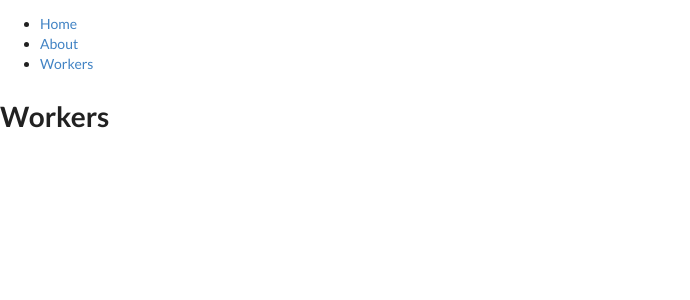
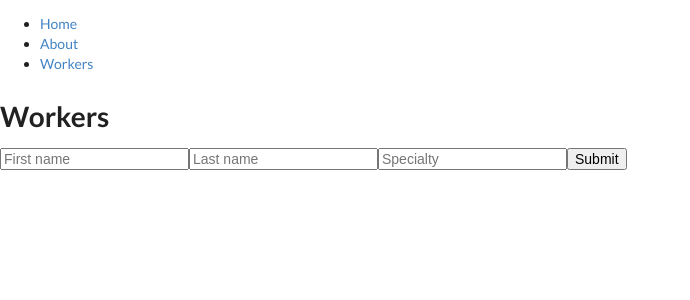
Before and after one commit to leticiazacheu/handy_man, a React (Create React App) app in the folder client/: page /workers in a window 1280 px wide. Shown: the top 300 px of the page, without its empty margins (0-690 px from the left). Built offline with nearby package versions, Linux system fonts and the light colour scheme; no server answers.

Commit message:
added workerform js

```diff
--- /dev/null
+++ b/client/src/components/workers/WorkerForm.js
@@ -0,0 +1,39 @@
+import { useState } from 'react';
+
+const WorkerForm = ({ addWorker }) => {
+  const [worker, setWorker] = useState({ first_name: "", last_name: "", specialty:"" })
+  // const [firstName, setFirstName] = useState("")
+  // const [phone, setPhone] = useState("")
+  const handleSubmit = (e) => {
+    e.preventDefault()
+    addWorker(worker)
+    setWorker({ first_name: "", last_name: "", specialty: "" })
+  }
+  return (
+    <form onSubmit={handleSubmit}>
+      <input
+        name='first_name'
+        value={worker.first_name}
+        onChange={(e) => setWorker({...worker, first_name: e.target.value })}
+        placeholder="First name"
+        required
+      />
+      <input
+        name='last_name'
+        value={worker.last_name}
+        onChange={(e) => setWorker({...worker, last_name: e.target.value })}
+        placeholder="Last name"
+        required
+      />
+      <input
+        name='specialty'
+        value={worker.specialty}
+        onChange={(e) => setWorker({...worker, specialty: e.target.value })}
+        placeholder="Specialty"
+        required
+      />
+      <button>Submit</button>
+    </form>
+  )
+}
+export default WorkerForm;
--- a/client/src/components/workers/Workers.js
+++ b/client/src/components/workers/Workers.js
@@ -1,6 +1,7 @@
 import { useState, useEffect } from 'react';
 import axios from 'axios';
 import WorkerList from './WorkerList';
+import WorkerForm from './WorkerForm';
 
 const Workers = () => {
   const [workers, setWorkers] = useState([])
@@ -50,7 +51,11 @@ const Workers = () => {
       <h1>
         Workers
       </h1>
-      <WorkerList workers={workers} updateWorker={updateWorker} deleteWorker={deleteWorker} />
+      <WorkerForm addWorker={addWorker} />
+      <WorkerList
+        workers={workers}
+        updateWorker={updateWorker}
+        deleteWorker={deleteWorker} />
     </>
   )
 }
```
